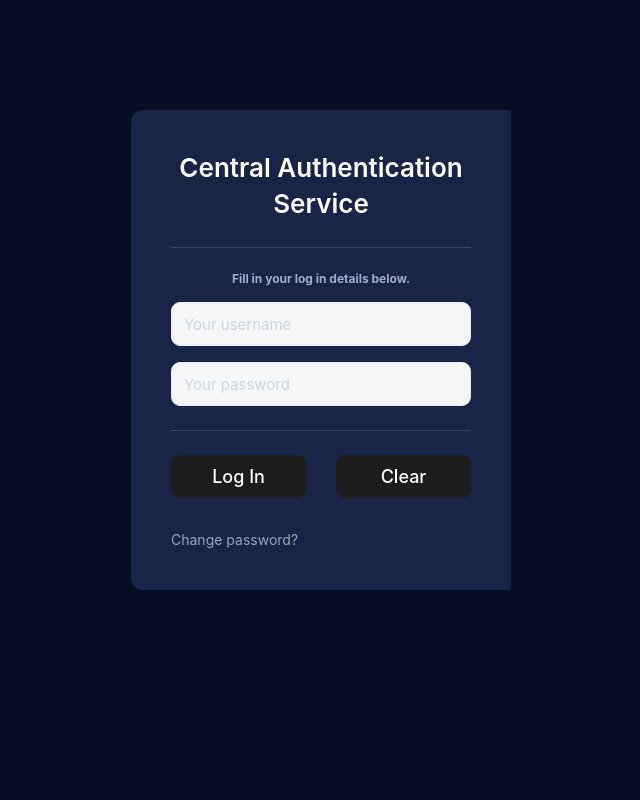
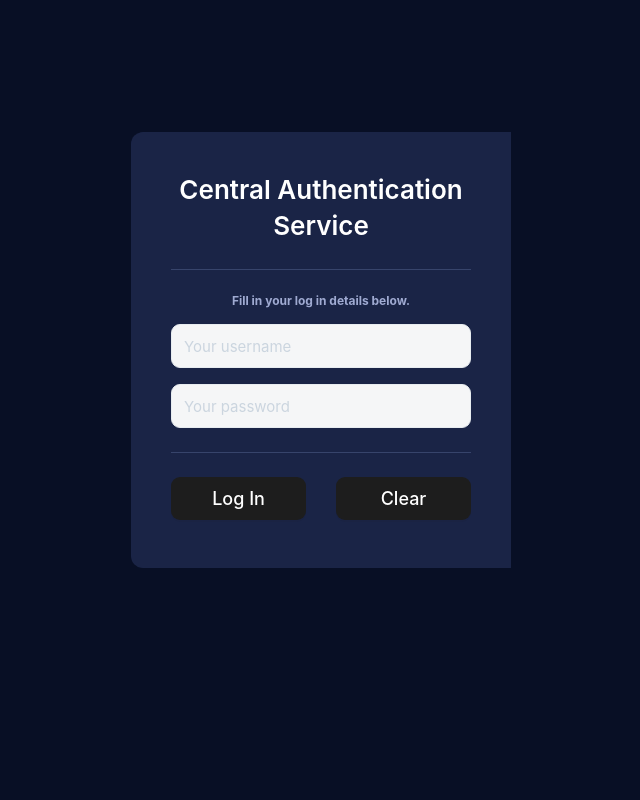
Before and after one commit to Kheng1006/BTL-DB, a PHP site: page /register.php in a window 1280 px wide. Shown: the whole page, without its empty margins (369-1009 px from the left). Run offline with PHP 8.4, Linux system fonts and the light colour scheme.

Commit message:
update register

```diff
--- a/register.php
+++ b/register.php
@@ -9,9 +9,9 @@
     <meta content="Webflow" name="generator" />
     <!-- <link href="loginStyle.css"
         rel="stylesheet" type="text/css" /> -->
-        <style>
-  <?php include "loginStyle.css" ?>
-</style>
+    <style>
+        <?php include "loginStyle.css" ?>
+    </style>
 </head>
 
 <body>
@@ -38,7 +38,7 @@
                     class="w-users-userformbutton button w-button" /><input
                     type="submit" value="Clear" style="float:right;" data-wait="Please wait..."
                     class="w-users-userformbutton button w-button" />
-                <a href="https://account.hcmut.edu.vn/" class="below-card-link">Change password?</a>
+                <!-- <a href="https://account.hcmut.edu.vn/" class="below-card-link">Change password?</a> -->
             </form>
             </div>
 
```
